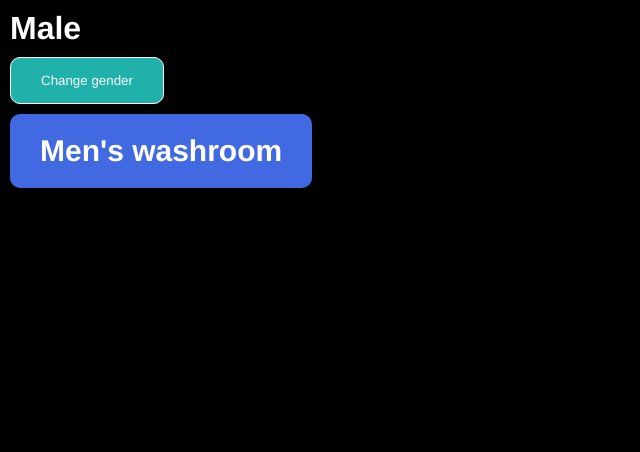
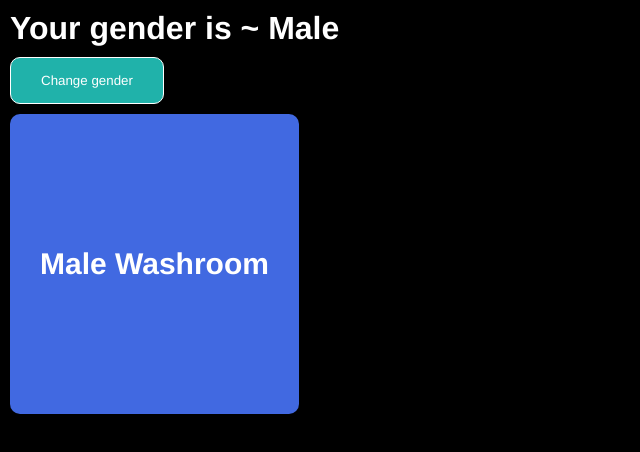
Before and after one commit to ayushjaiswal97/React, a React (Vite) app in the folder Day8/: page / in a window 1280 px wide. Shown: the top 452 px of the page, without its empty margins (0-640 px from the left). Built offline with nearby package versions, Linux system fonts and the light colour scheme.

Commit message:
More on Conditional rendering and useState

```diff
--- a/Day8/src/App.jsx
+++ b/Day8/src/App.jsx
@@ -1,6 +1,5 @@
 import React, { useState } from "react";
-import Men from "./components/Men";
-import Women from "./components/Women";
+import Washroom from "./components/Washroom";
 
 const App = () => {
   const [gender, setGender] = useState("Male");
@@ -8,6 +7,8 @@ const App = () => {
   function changeGender() {
     if (gender == "Male") {
       setGender("Female");
+    } else if(gender == 'Female'){
+      setGender('Others')
     } else {
       setGender("Male");
     }
@@ -15,9 +16,9 @@ const App = () => {
 
   return (
     <div className="parent">
-      <h1>{gender}</h1>
+      <h1>Your gender is ~ {gender}</h1>
       <button onClick={changeGender}>Change gender</button>
-      {gender == 'Male' ? <Men /> : <Women/>}
+      <Washroom user={gender}/>
 
     </div>
   );
--- a/Day8/src/components/Men.jsx
+++ /dev/null
@@ -1,9 +0,0 @@
-import React from 'react'
-
-const Men = () => {
-  return (
-    <div className='men'>Men's washroom</div>
-  )
-}
-
-export default Men
--- /dev/null
+++ b/Day8/src/components/Washroom.jsx
@@ -0,0 +1,9 @@
+import React from 'react'
+
+const Washroom = (props) => {
+  return (
+    <div className={`wash ${props.user}`}>{props.user} Washroom  </div>
+  )
+}
+
+export default Washroom
--- a/Day8/src/components/Women.jsx
+++ /dev/null
@@ -1,9 +0,0 @@
-import React from 'react'
-
-const Women = () => {
-  return (
-    <div className='women'>Women's washroom</div>
-  )
-}
-
-export default Women
--- a/Day8/src/index.css
+++ b/Day8/src/index.css
@@ -52,7 +52,6 @@ button:active {
   font-weight: 600;
 }
 
-
 .women {
   width: fit-content;
   padding: 20px 30px;
@@ -63,3 +62,32 @@ button:active {
   font-size: 30px;
   font-weight: 600;
 }
+
+.wash {
+  width: fit-content;
+  height: 300px;
+  /* width: 300px; */
+  padding: 20px 30px;
+  display: flex;
+  justify-content: center;
+  align-items: center;
+  background-color: royalblue;
+  color: white;
+  border-radius: 10px;
+  margin-top: 10px;
+  font-size: 30px;
+  font-weight: 600;
+  margin-top: 10px;
+}
+
+.Male {
+  background-color: royalblue;
+}
+
+.Female {
+  background-color: pink;
+}
+
+.Others {
+  background: conic-gradient(violet, indigo, blue, green, yellow, orange, red, violet);
+}
```
